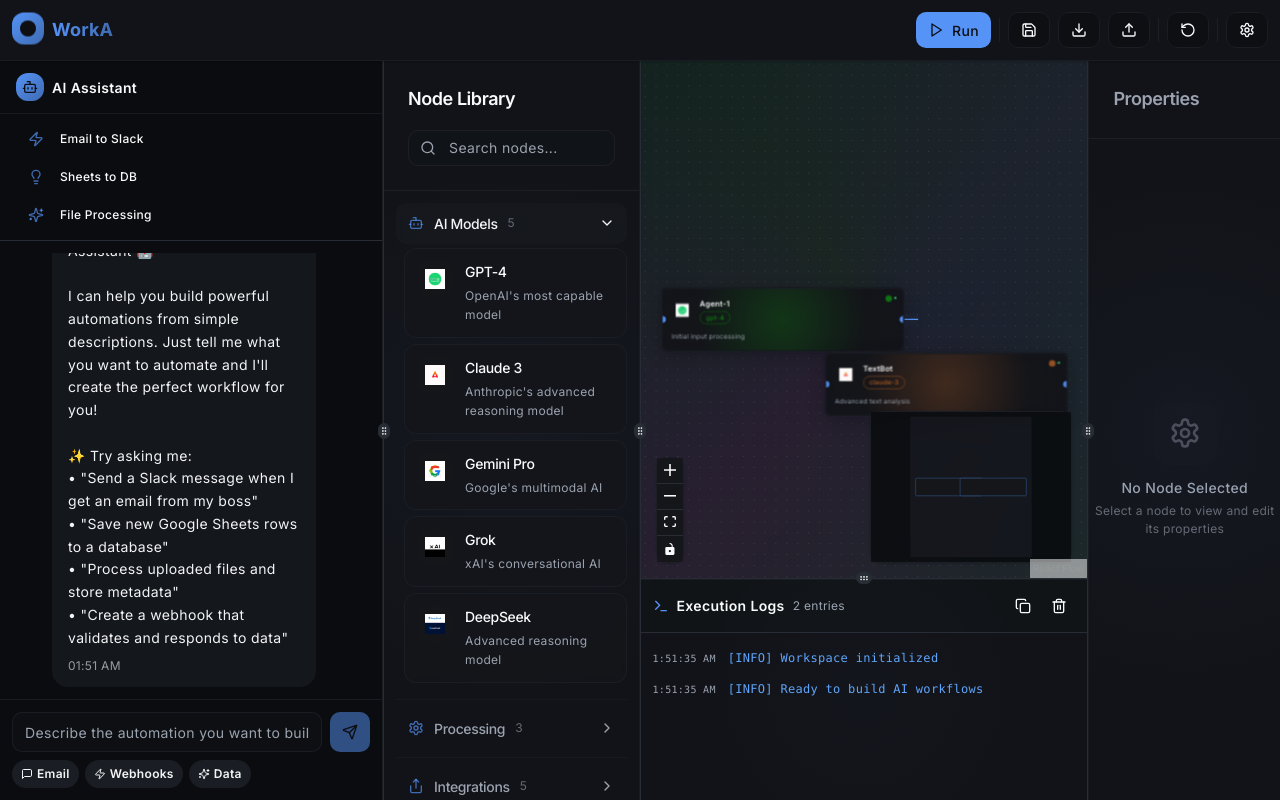
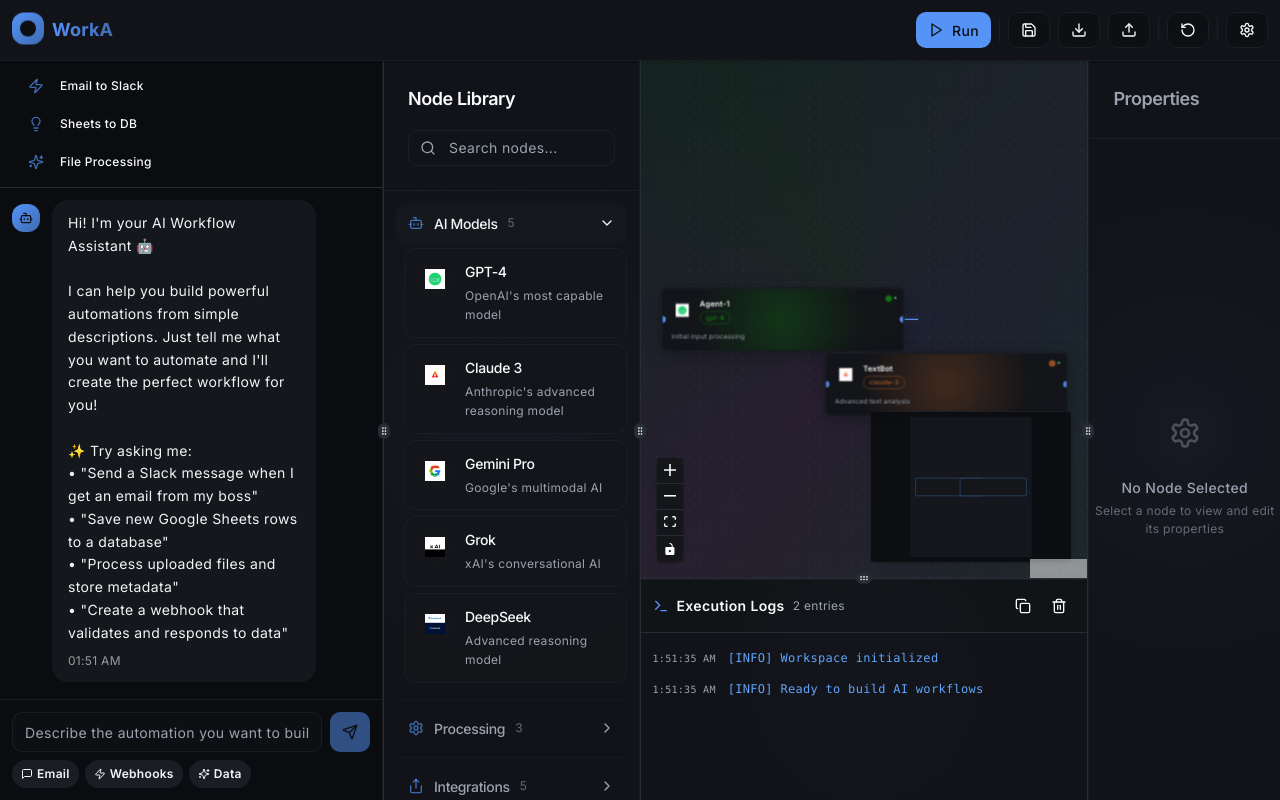
Before and after one commit to zapppppier/modular-ai-flows, a React (Vite) app: page /workspace in a window 1280 px wide. Built offline with nearby package versions, Linux system fonts and the light colour scheme.

Commit message:
Remove AI Assistant header
Removes the "AI Assistant" header from the top of the AI Assistant sidebar.

```diff
--- a/src/components/workspace/AIAssistant.tsx
+++ b/src/components/workspace/AIAssistant.tsx
@@ -305,17 +305,6 @@ export function AIAssistant({ onGenerateWorkflow }: AIAssistantProps) {
 
   return (
     <div className="h-full flex flex-col bg-workspace border-r border-border/50">
-      {/* Compact Header */}
-      <div className="px-4 py-3 border-b border-border/50">
-        <div className="flex items-center gap-2">
-          <div className="flex items-center justify-center w-7 h-7 bg-gradient-to-br from-primary to-primary/70 rounded-lg">
-            <Bot className="h-4 w-4 text-primary-foreground" />
-          </div>
-          <h2 className="text-sm font-semibold text-foreground">
-            AI Assistant
-          </h2>
-        </div>
-      </div>
 
       {/* Quick Action Buttons */}
       <div className="px-4 py-2 space-y-1">
```
